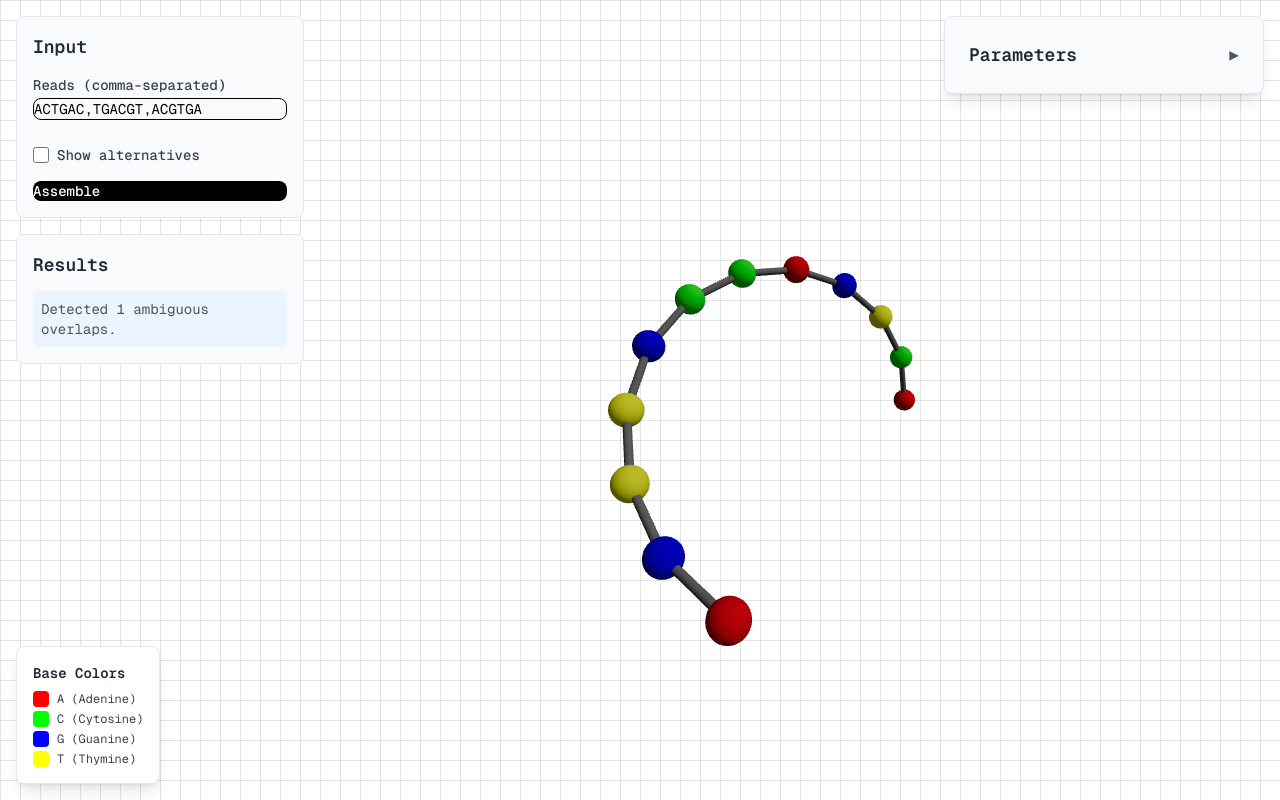
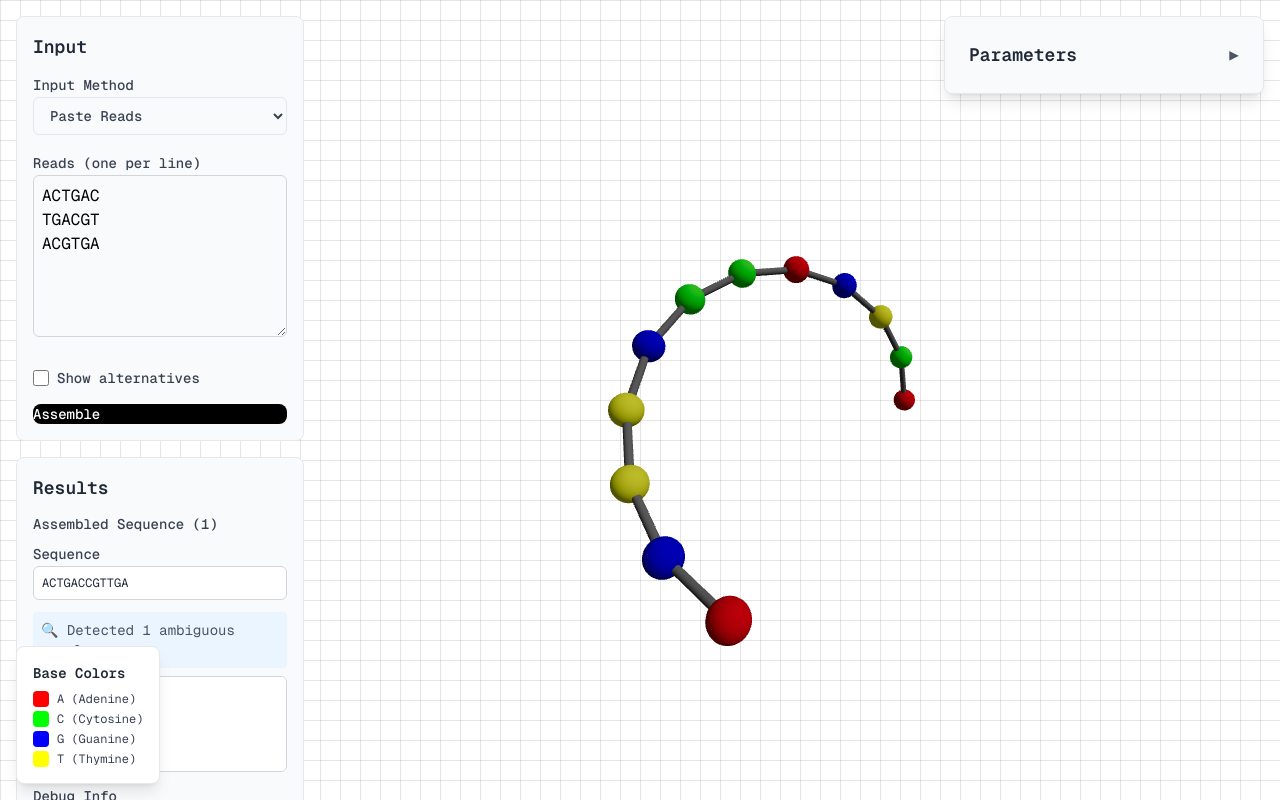
Before and after one commit to 00xshashank/gene-assembler, a React (Vite) app: page / in a window 1280 px wide. Both pictures are taken after a click on the button "Assemble". Built offline with nearby package versions, Linux system fonts and the light colour scheme.

Commit message:
File handling

```diff
--- a/src/components/OlcUI.tsx
+++ b/src/components/OlcUI.tsx
@@ -1,4 +1,4 @@
-import React, { useState } from 'react'
+import React, { useState, useRef } from 'react'
 import { Button, Label, TextInput, Select, Checkbox } from 'flowbite-react'
 
 import Sequence3DViewer from './Sequence3DViewer'
@@ -15,7 +15,10 @@ import {
 
 const Controlled3DAssembly: React.FC = () => {
   // Common
-  const [reads, setReads] = useState<string>('ACTGAC,TGACGT,ACGTGA')
+  const [inputMethod, setInputMethod] = useState<'paste' | 'file'>('paste')
+  const [reads, setReads] = useState<string>('ACTGAC\nTGACGT\nACGTGA')
+  const [fileName, setFileName] = useState<string>('')
+  const fileInputRef = useRef<HTMLInputElement>(null)
   const [method, setMethod] = useState<'olc' | 'debruijn'>('olc')
   const [detectAlternatives, setDetectAlternatives] = useState<boolean>(false)
   const [assembledSeqs, setAssembledSeqs] = useState<string[]>([])
@@ -23,6 +26,7 @@ const Controlled3DAssembly: React.FC = () => {
   const [selectedIndex, setSelectedIndex] = useState<number>(0)
   const [loading, setLoading] = useState<boolean>(false)
   const [showParameters, setShowParameters] = useState<boolean>(false)
+  const [debugInfo, setDebugInfo] = useState<string>('')
 
   // OLC params
   const [overlapMethod, setOverlapMethod] = useState<string>('kmer')
@@ -46,12 +50,69 @@ const Controlled3DAssembly: React.FC = () => {
   const [threshold, setThreshold] = useState<number>(2)
   const [eulerMethod, setEulerMethod] = useState<'hierholzer' | 'recursive'>('hierholzer')
 
+  // FASTA parsing function
+  const parseFasta = (content: string): string[] => {
+    const lines = content.split('\n')
+    const sequences: string[] = []
+    let currentSequence = ''
+
+    for (const line of lines) {
+      const trimmedLine = line.trim()
+      if (trimmedLine.startsWith('>')) {
+        // Header line - save previous sequence if exists
+        if (currentSequence) {
+          sequences.push(currentSequence)
+        }
+        currentSequence = ''
+      } else if (trimmedLine && !trimmedLine.startsWith(';')) {
+        // Sequence line (ignore comment lines starting with ;)
+        currentSequence += trimmedLine.toUpperCase()
+      }
+    }
+
+    // Add the last sequence
+    if (currentSequence) {
+      sequences.push(currentSequence)
+    }
+
+    return sequences.filter(seq => seq.length > 0)
+  }
+
+  // File upload handler
+  const handleFileUpload = (event: React.ChangeEvent<HTMLInputElement>) => {
+    const file = event.target.files?.[0]
+    if (!file) return
+
+    setFileName(file.name)
+
+    const reader = new FileReader()
+    reader.onload = (e) => {
+      const content = e.target?.result as string
+      const sequences = parseFasta(content)
+      setReads(sequences.join('\n'))
+    }
+    reader.readAsText(file)
+  }
+
+  // Process reads from either input method
+  const processReads = (): string[] => {
+    if (inputMethod === 'file') {
+      // For file input, reads are already parsed as sequences
+      return reads.split('\n').filter(r => r.trim().length > 0)
+    } else {
+      // For paste input, split by newlines and filter empty lines
+      return reads.split('\n').map(r => r.trim()).filter(r => r.length > 0)
+    }
+  }
+
   const handleAssemble = () => {
     setLoading(true)
-    const readsList = reads.split(',').map(r => r.trim())
+    setDebugInfo('')
+    const readsList = processReads()
 
     console.log('Starting assembly with method:', method)
     console.log('Reads:', readsList)
+    setDebugInfo(`Starting ${method} assembly with ${readsList.length} reads...`)
 
     if (method === 'olc') {
       const overlapParams: any = {}
@@ -71,6 +132,7 @@ const Controlled3DAssembly: React.FC = () => {
 
       import('../lib/OLC').then(({ runOlc }) => {
         try {
+          setDebugInfo(`Running OLC with ${overlapMethod} overlap, ${layoutMethod} layout, ${consensusMethod} consensus...`)
           const result = runOlc(
             readsList,
             {
@@ -88,14 +150,44 @@ const Controlled3DAssembly: React.FC = () => {
             detectAlternatives
           );
           console.log('OLC result:', result)
-          setAssembledSeqs(result.assemblies || []);
-          setBranches(result.branches || []);
+
+          // Handle different result formats
+          let assemblies: string[] = []
+          let branchData: any[] = []
+
+          if (result && typeof result === 'object') {
+            if (Array.isArray(result)) {
+              assemblies = result
+            } else if (result.assemblies) {
+              assemblies = Array.isArray(result.assemblies) ? result.assemblies : [result.assemblies]
+            } else if (typeof result === 'string') {
+              assemblies = [result]
+            }
+
+            if (result.branches) {
+              branchData = Array.isArray(result.branches) ? result.branches : [result.branches]
+            }
+          }
+
+          console.log('Processed assemblies:', assemblies)
+          console.log('Processed branches:', branchData)
+
+          setAssembledSeqs(assemblies);
+          setBranches(branchData);
           setSelectedIndex(0);
+          setDebugInfo(`Assembly complete: ${assemblies.length} sequence(s) found, ${branchData.length} branch(es) detected`)
         } catch (error) {
           console.error('OLC assembly error:', error);
+          setAssembledSeqs([]);
+          setBranches([]);
+          setDebugInfo(`Assembly failed: ${error instanceof Error ? error.message : String(error)}`)
         } finally {
           setLoading(false);
         }
+      }).catch(error => {
+        console.error('Failed to load OLC module:', error);
+        setLoading(false);
+        setDebugInfo(`Failed to load OLC module: ${error instanceof Error ? error.message : String(error)}`)
       });
     } else {
       const debruijnParams: DebruijnParams = { k: kdbg, error_filter: errorFilter, threshold }
@@ -105,6 +197,7 @@ const Controlled3DAssembly: React.FC = () => {
 
       import('../lib/dbg').then(({ runDebruijn }) => {
         try {
+          setDebugInfo(`Running deBruijn with k=${kdbg}, error_filter=${errorFilter}, threshold=${threshold}...`)
           const result = runDebruijn(
             readsList,
             {
@@ -118,14 +211,44 @@ const Controlled3DAssembly: React.FC = () => {
             detectAlternatives
           );
           console.log('deBruijn result:', result)
-          setAssembledSeqs(result.assemblies || []);
-          setBranches(result.branches || []);
+
+          // Handle different result formats
+          let assemblies: string[] = []
+          let branchData: any[] = []
+
+          if (result && typeof result === 'object') {
+            if (Array.isArray(result)) {
+              assemblies = result
+            } else if (result.assemblies) {
+              assemblies = Array.isArray(result.assemblies) ? result.assemblies : [result.assemblies]
+            } else if (typeof result === 'string') {
+              assemblies = [result]
+            }
+
+            if (result.branches) {
+              branchData = Array.isArray(result.branches) ? result.branches : [result.branches]
+            }
+          }
+
+          console.log('Processed assemblies:', assemblies)
+          console.log('Processed branches:', branchData)
+
+          setAssembledSeqs(assemblies);
+          setBranches(branchData);
           setSelectedIndex(0);
+          setDebugInfo(`Assembly complete: ${assemblies.length} sequence(s) found, ${branchData.length} branch(es) detected`)
         } catch (error) {
           console.error('deBruijn assembly error:', error);
+          setAssembledSeqs([]);
+          setBranches([]);
+          setDebugInfo(`Assembly failed: ${error instanceof Error ? error.message : String(error)}`)
         } finally {
           setLoading(false);
         }
+      }).catch(error => {
+        console.error('Failed to load deBruijn module:', error);
+        setLoading(false);
+        setDebugInfo(`Failed to load deBruijn module: ${error instanceof Error ? error.message : String(error)}`)
       });
     }
   }
@@ -148,9 +271,49 @@ const Controlled3DAssembly: React.FC = () => {
           <h3 className="text-lg font-semibold mb-3 text-gray-800">Input</h3>
           <div className="space-y-4">
             <div>
-              <Label className="text-sm font-medium text-gray-700">Reads (comma-separated)</Label>
-              <TextInput value={reads} onChange={e => setReads(e.target.value)} />
+              <Label className="text-sm font-medium text-gray-700">Input Method</Label>
+              <Select value={inputMethod} onChange={e => setInputMethod(e.target.value as 'paste' | 'file')}>
+                <option value="paste">Paste Reads</option>
+                <option value="file">Upload FASTA File</option>
+              </Select>
             </div>
+
+            {inputMethod === 'paste' ? (
+              <div>
+                <Label className="text-sm font-medium text-gray-700">Reads (one per line)</Label>
+                <textarea
+                  value={reads}
+                  onChange={e => setReads(e.target.value)}
+                  className="w-full p-2 border border-gray-300 rounded-md focus:ring-2 focus:ring-blue-500 focus:border-transparent"
+                  rows={6}
+                  placeholder="Enter reads, one per line:&#10;ACTGAC&#10;TGACGT&#10;ACGTGA"
+                />
+              </div>
+            ) : (
+              <div>
+                <Label className="text-sm font-medium text-gray-700">FASTA File</Label>
+                <div className="space-y-2">
+                  <input
+                    ref={fileInputRef}
+                    type="file"
+                    accept=".fasta,.fa,.txt"
+                    onChange={handleFileUpload}
+                    className="hidden"
+                  />
+                  <Button
+                    onClick={() => fileInputRef.current?.click()}
+                    className="w-full bg-gray-600 text-white hover:bg-gray-700"
+                  >
+                    Choose File
+                  </Button>
+                  {fileName && (
+                    <p className="text-sm text-gray-600 bg-green-50 p-2 rounded">
+                      ✓ {fileName}
+                    </p>
+                  )}
+                </div>
+              </div>
+            )}
 
             <div className="flex items-center pt-2">
               <Checkbox checked={detectAlternatives} onChange={() => setDetectAlternatives(!detectAlternatives)} />
@@ -159,7 +322,7 @@ const Controlled3DAssembly: React.FC = () => {
 
             <Button
               onClick={handleAssemble}
-              disabled={loading}
+              disabled={loading || (inputMethod === 'file' && !fileName)}
               className="w-full bg-black text-white hover:bg-gray-800 border-black"
             >
               {loading ? 'Loading…' : 'Assemble'}
@@ -168,27 +331,83 @@ const Controlled3DAssembly: React.FC = () => {
         </div>
 
         {/* Results Box */}
-        {(assembledSeqs.length > 0 || branches.length > 0) && (
+        {(assembledSeqs.length > 0 || branches.length > 0 || loading) && (
           <div className="p-4 border border-gray-200 rounded-lg bg-gray-50">
             <h3 className="text-lg font-semibold mb-3 text-gray-800">Results</h3>
             <div className="space-y-3">
+              {loading && (
+                <p className="text-sm text-gray-600 bg-yellow-50 p-2 rounded">
+                  ⏳ Processing assembly...
+                </p>
+              )}
+
+              {!loading && assembledSeqs.length === 0 && (
+                <p className="text-sm text-gray-600 bg-red-50 p-2 rounded">
+                  ❌ No assembly results found. Check console for errors.
+                </p>
+              )}
+
+              {assembledSeqs.length > 0 && (
+                <div className="space-y-2">
+                  <div className="flex items-center justify-between">
+                    <Label className="text-sm font-medium text-gray-700">
+                      Assembled Sequence{assembledSeqs.length > 1 ? 's' : ''} ({assembledSeqs.length})
+                    </Label>
+                    {assembledSeqs.length > 1 && (
+                      <span className="text-xs text-gray-500">
+                        Length: {assembledSeqs[selectedIndex]?.length || 0} bp
+                      </span>
+                    )}
+                  </div>
+
                   {assembledSeqs.length > 1 && (
                     <div>
                       <Label className="text-sm font-medium text-gray-700">Variant</Label>
                       <Select value={String(selectedIndex)} onChange={e => setSelectedIndex(+e.target.value)}>
                         {assembledSeqs.map((_, idx) => (
                           <option key={idx} value={idx}>
-                        Variant {idx + 1}
+                            Variant {idx + 1} ({assembledSeqs[idx]?.length || 0} bp)
                           </option>
                         ))}
                       </Select>
                     </div>
                   )}
 
+                  {assembledSeqs[selectedIndex] && (
+                    <div>
+                      <Label className="text-sm font-medium text-gray-700">Sequence</Label>
+                      <div className="bg-white border border-gray-300 rounded-md p-2 max-h-32 overflow-y-auto">
+                        <pre className="text-xs font-mono text-gray-800 whitespace-pre-wrap break-all">
+                          {assembledSeqs[selectedIndex]}
+                        </pre>
+                      </div>
+                    </div>
+                  )}
+                </div>
+              )}
+
               {branches.length > 0 && (
+                <div>
                   <p className="text-sm text-gray-600 bg-blue-50 p-2 rounded">
-                  Detected {branches.length} ambiguous {method === 'olc' ? 'overlaps' : 'branches'}.
+                    🔍 Detected {branches.length} ambiguous {method === 'olc' ? 'overlaps' : 'branches'}.
                   </p>
+                  <div className="mt-2 bg-white border border-gray-300 rounded-md p-2 max-h-24 overflow-y-auto">
+                    <pre className="text-xs font-mono text-gray-600">
+                      {JSON.stringify(branches, null, 2)}
+                    </pre>
+                  </div>
+                </div>
+              )}
+
+              {debugInfo && (
+                <div>
+                  <Label className="text-sm font-medium text-gray-700">Debug Info</Label>
+                  <div className="bg-white border border-gray-300 rounded-md p-2 max-h-20 overflow-y-auto">
+                    <pre className="text-xs font-mono text-gray-600">
+                      {debugInfo}
+                    </pre>
+                  </div>
+                </div>
               )}
             </div>
           </div>
```
Lines whose indentation alone changed are shown as unchanged.
